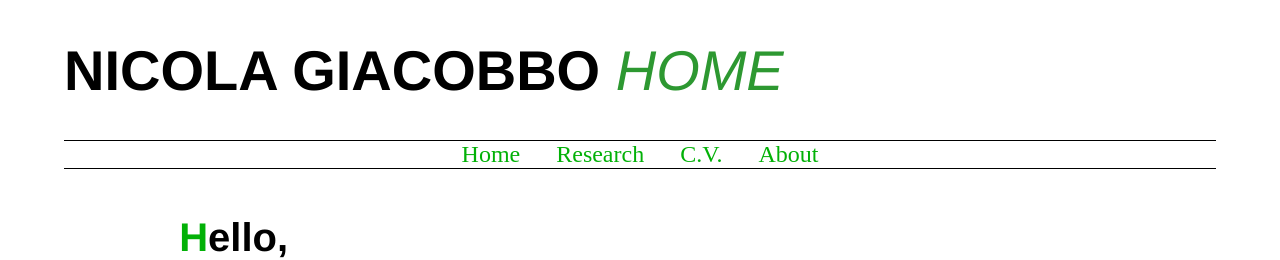
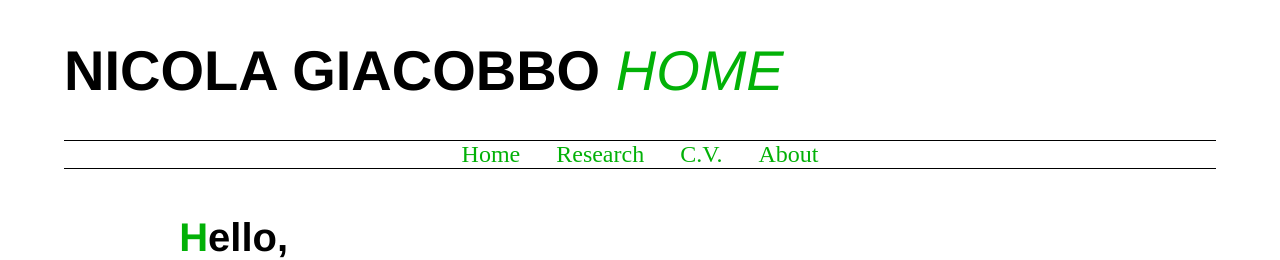
Before and after one commit to GiacobboNicola/giacobbonicola.github.io, a Jekyll site: the page built from index.html, in a window 1280 px wide. Shown: the top 260 px of the page. Built offline with Jekyll 4.4.1, drawn with Linux system fonts in a browser that asks for light colours.

```diff
--- a/index.html
+++ b/index.html
@@ -3,5 +3,5 @@
 title: Home
 ---
 <div class="blurb">
-	<h1 class="main-title"> Nicola Giacobbo <span class="thin"> <i style="color:#2D9831"> {{ page.title }} </i></span></h1>
+	<h1 class="main-title"> Nicola Giacobbo <span class="thin"> <i style="color:rgb(2, 177, 7)"> {{ page.title }} </i></span></h1>
 </div><!-- /.blurb -->
```
